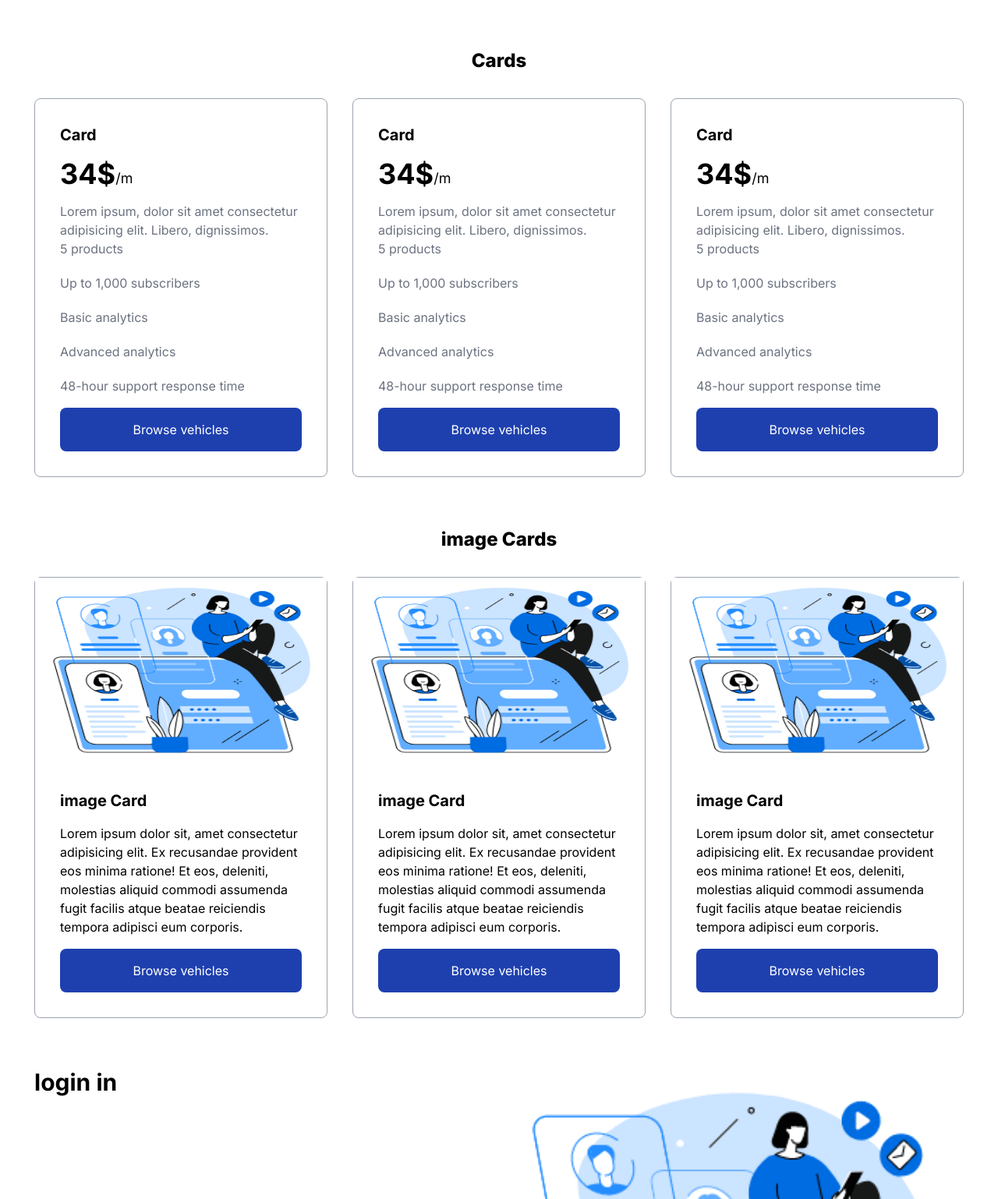
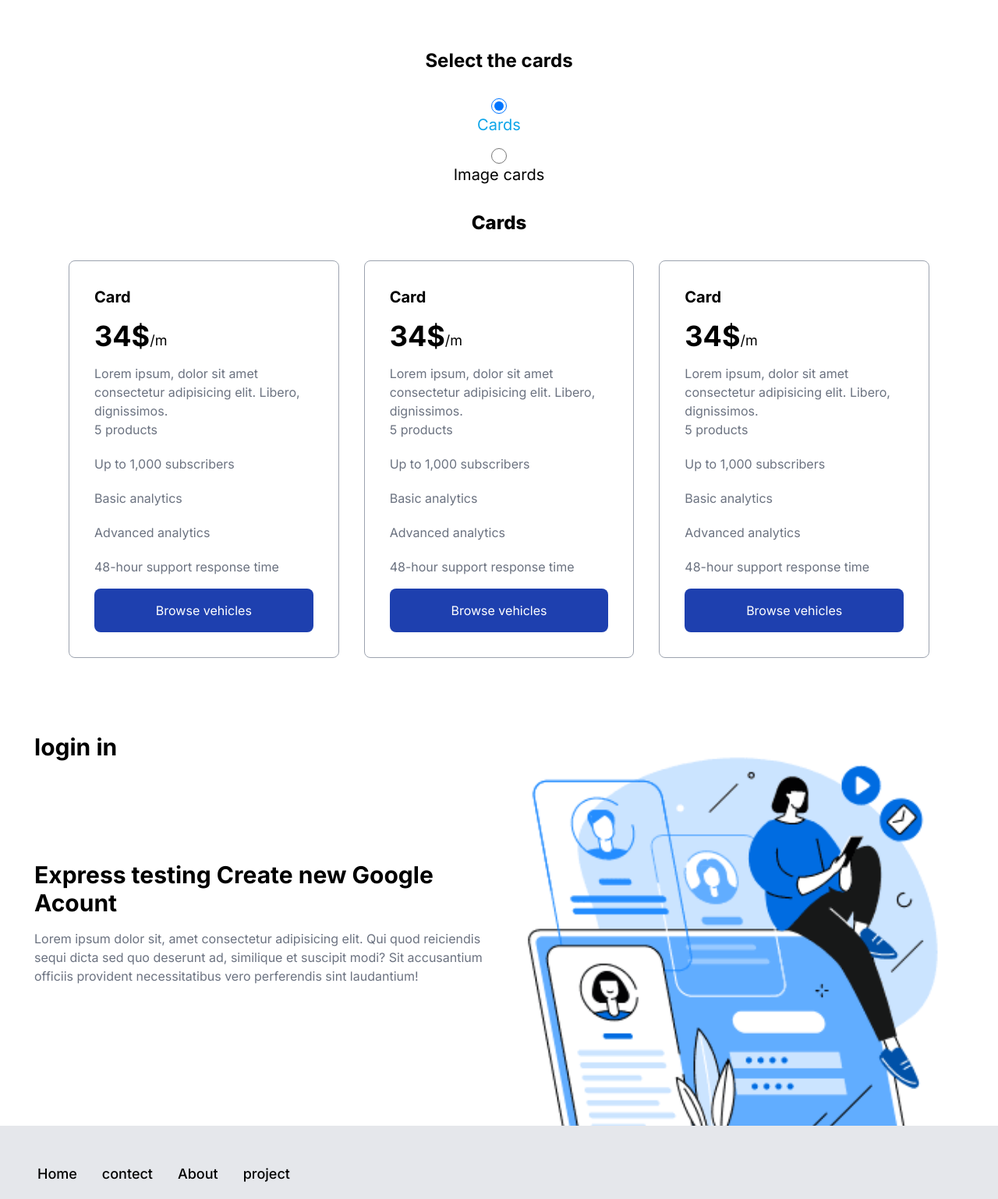
Before and after one commit to saydullo5950/project-4, a website: page public/index.html in a window 1280 px wide. Shown: the part 2605-4143 px from the top of the page at 78% size. Drawn offline with Linux system fonts and the light colour scheme.

Commit message:
project-niwwix

```diff
--- a/public/index.html
+++ b/public/index.html
@@ -238,7 +238,16 @@
             <img src="./images/login-image.png" alt="login-image" class="hidden md:block w-full">
         </div>
     </div>
-    <div class="max-w-7xl mx-auto sm:px-11 px-4 py-8">
+    <div class="flex flex-col items-center max-w-7xl mx-auto sm:px-11 px-4 py-8">
+        <h2 class="text-2xl font-bold text-center">
+            Select the cards
+        </h2>
+        <input id="card" class="size-5 peer/card mt-8" type="radio" name="status" checked />
+        <label for="card" class="peer-checked/card:text-sky-500 text-xl" checked>Cards</label>
+        <input id="cards" class="size-5 peer/cards mt-4" type="radio" name="status" />
+        <label for="cards" class="peer-checked/cards:text-sky-500 text-xl" checked>Image
+            cards</label>
+        <div class="hidden peer-checked/card:block max-w-7xl mx-auto sm:px-11 py-8">
             <h2 class="text-2xl font-extrabold text-center">
                 Cards
             </h2>
@@ -386,7 +395,7 @@
                 </div>
             </div>
         </div>
-    <div class="max-w-7xl mx-auto sm:px-11 px-4 py-8">
+        <div class="hidden peer-checked/cards:block max-w-7xl mx-auto sm:px-11 py-8">
             <h2 class="text-2xl font-extrabold text-center">
                 image Cards
             </h2>
@@ -398,8 +407,10 @@
                             image Card
                         </h2>
                         <p class="mt-4 sm:text-base text-xs">
-                        Lorem ipsum dolor sit, amet consectetur adipisicing elit. Ex recusandae provident eos minima
-                        ratione! Et eos, deleniti, molestias aliquid commodi assumenda fugit facilis atque beatae
+                            Lorem ipsum dolor sit, amet consectetur adipisicing elit. Ex recusandae provident eos
+                            minima
+                            ratione! Et eos, deleniti, molestias aliquid commodi assumenda fugit facilis atque
+                            beatae
                             reiciendis
                             tempora adipisci eum corporis.
                         </p>
@@ -416,8 +427,10 @@
                             image Card
                         </h2>
                         <p class="mt-4 sm:text-base text-xs">
-                        Lorem ipsum dolor sit, amet consectetur adipisicing elit. Ex recusandae provident eos minima
-                        ratione! Et eos, deleniti, molestias aliquid commodi assumenda fugit facilis atque beatae
+                            Lorem ipsum dolor sit, amet consectetur adipisicing elit. Ex recusandae provident eos
+                            minima
+                            ratione! Et eos, deleniti, molestias aliquid commodi assumenda fugit facilis atque
+                            beatae
                             reiciendis
                             tempora adipisci eum corporis.
                         </p>
@@ -434,8 +447,10 @@
                             image Card
                         </h2>
                         <p class="mt-4 sm:text-base text-xs">
-                        Lorem ipsum dolor sit, amet consectetur adipisicing elit. Ex recusandae provident eos minima
-                        ratione! Et eos, deleniti, molestias aliquid commodi assumenda fugit facilis atque beatae
+                            Lorem ipsum dolor sit, amet consectetur adipisicing elit. Ex recusandae provident eos
+                            minima
+                            ratione! Et eos, deleniti, molestias aliquid commodi assumenda fugit facilis atque
+                            beatae
                             reiciendis
                             tempora adipisci eum corporis.
                         </p>
@@ -443,6 +458,7 @@
                             class="bg-blue-800 w-full text-white hover:text-blue-800 hover:bg-white transition delay-150 duration-300 ease-in-out rounded-lg py-4 px-6 mt-4">
                             Browse vehicles
                         </button>
+                    </div>
                 </div>
             </div>
         </div>
```
Also changed, not shown: public/css/styles.css. Lines whose indentation alone changed are shown as unchanged.
